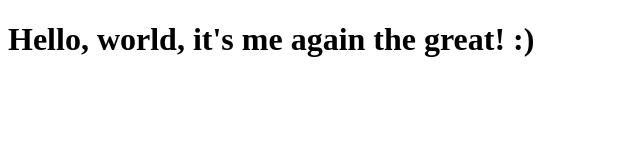
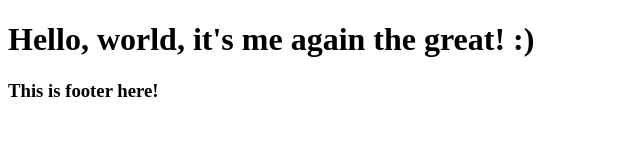
Before and after one commit to WseanKiu/experimental, a plain HTML site: page index.html in a window 1280 px wide. Shown: the whole page, without its empty margins (0-640 px from the left). Drawn offline with Linux system fonts and the light colour scheme.

Commit message:
added footer

```diff
--- a/index.html
+++ b/index.html
@@ -6,5 +6,9 @@
     <body>
         <h1>Hello, world, it's me again the great! :)</h1>
         <News ni dire/>
+
+        <footer>
+            <h3>This is footer here!</h3>
+        </footer>
     </body>
 </html>
```
